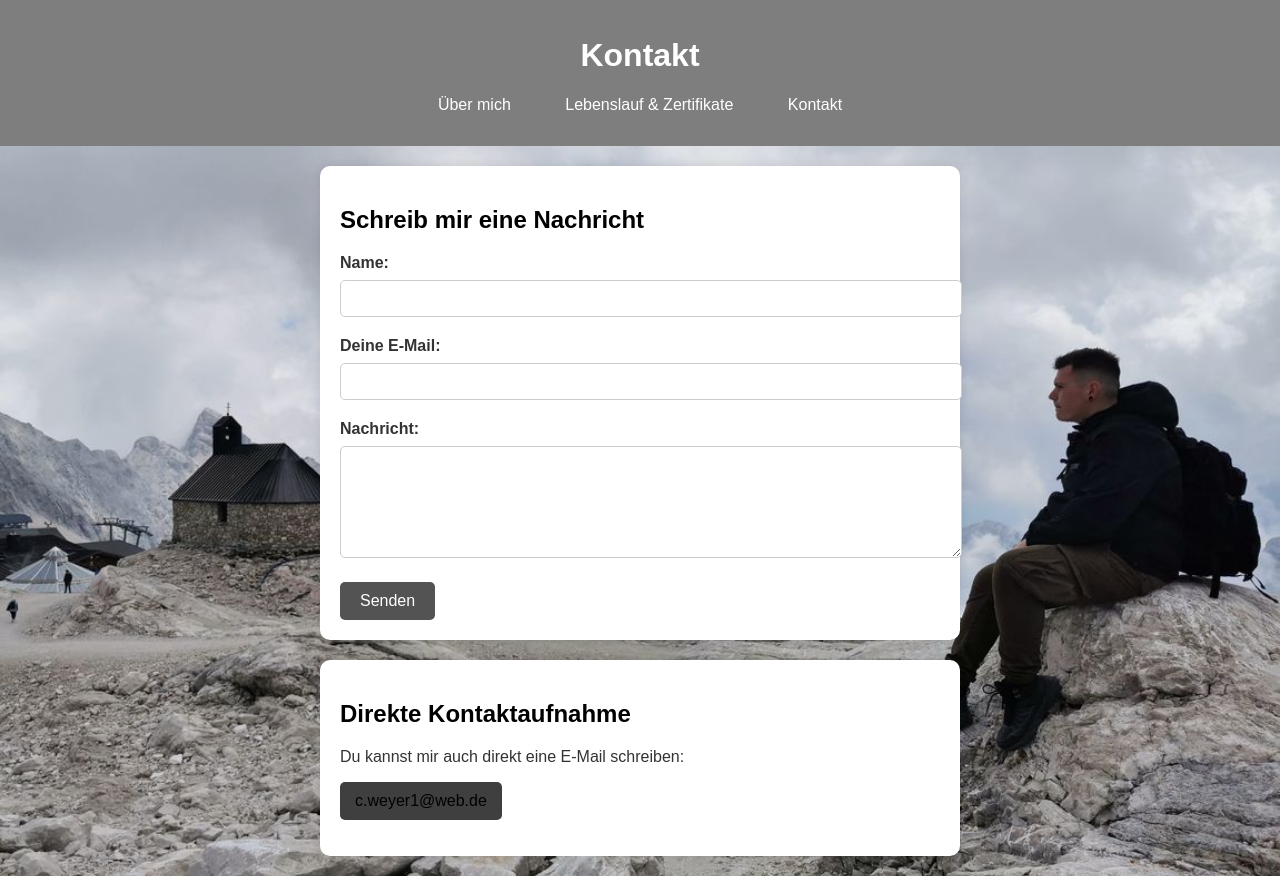
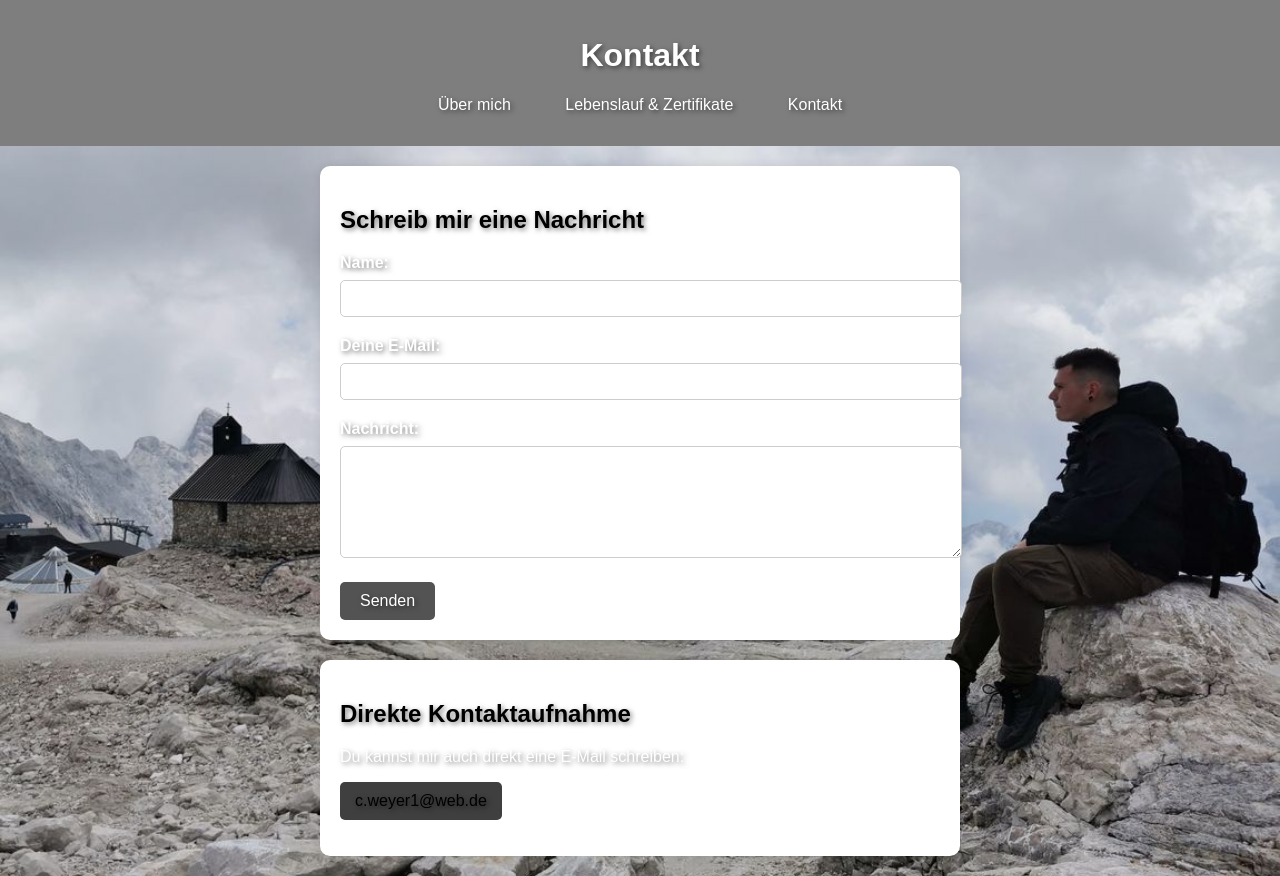
Before and after one commit to christopherweyer/webiste, a plain HTML site: page kontakt.html in a window 1280 px wide. Drawn offline with Linux system fonts and the light colour scheme.

Commit message:
added textshadow

```diff
--- a/style.css
+++ b/style.css
@@ -11,6 +11,7 @@ body {
 header {
     background-color: #7e7e7e;
     color: white;
+    text-shadow: 2px 2px 5px rgba(0, 0, 0, 0.5);
     padding: 1em 0;
     text-align: center;
 }
@@ -27,6 +28,7 @@ header li {
 
 a {
     color: black;
+    text-shadow: 2px 2px 5px rgba(0, 0, 0, 0.5);
     text-decoration: none;
 }
 
@@ -36,6 +38,7 @@ section {
 
 section h2 {
     color: black;
+    text-shadow: 2px 2px 5px rgba(0, 0, 0, 0.5);
 }
 
 section ul {
@@ -52,6 +55,7 @@ section a {
     padding: 10px 15px;
     background-color: #3f3f3f;
     color: black;
+    text-shadow: 2px 2px 5px rgba(0, 0, 0, 0.5);
     text-decoration: none;
     border-radius: 5px;
 }
@@ -63,7 +67,8 @@ section a:hover {
 body {
     font-family: Arial, sans-serif;
     background-color: #f4f4f9;
-    color: #333;
+    color: white;
+    text-shadow: 2px 2px 5px rgba(0, 0, 0, 0.5);
     margin: 0;
     padding: 0;
 }
@@ -71,12 +76,14 @@ body {
 header {
     background-color: #7e7e7e;
     color: white;
+    text-shadow: 2px 2px 5px rgba(0, 0, 0, 0.5);
     padding: 1em 0;
     text-align: center;
 }
 
 nav a {
     color: white;
+    text-shadow: 2px 2px 5px rgba(0, 0, 0, 0.5);
     text-decoration: none;
     margin: 0 10px;
 }
@@ -108,6 +115,7 @@ form textarea {
 button {
     background-color: #535353;
     color: white;
+    text-shadow: 2px 2px 5px rgba(0, 0, 0, 0.5);
     border: none;
     padding: 10px 20px;
     border-radius: 5px;
@@ -122,6 +130,7 @@ button:hover {
 a {
     color: white;
     text-decoration: none;
+    text-shadow: 2px 2px 5px rgba(0, 0, 0, 0.5);
 }
 
 a:hover {
```
